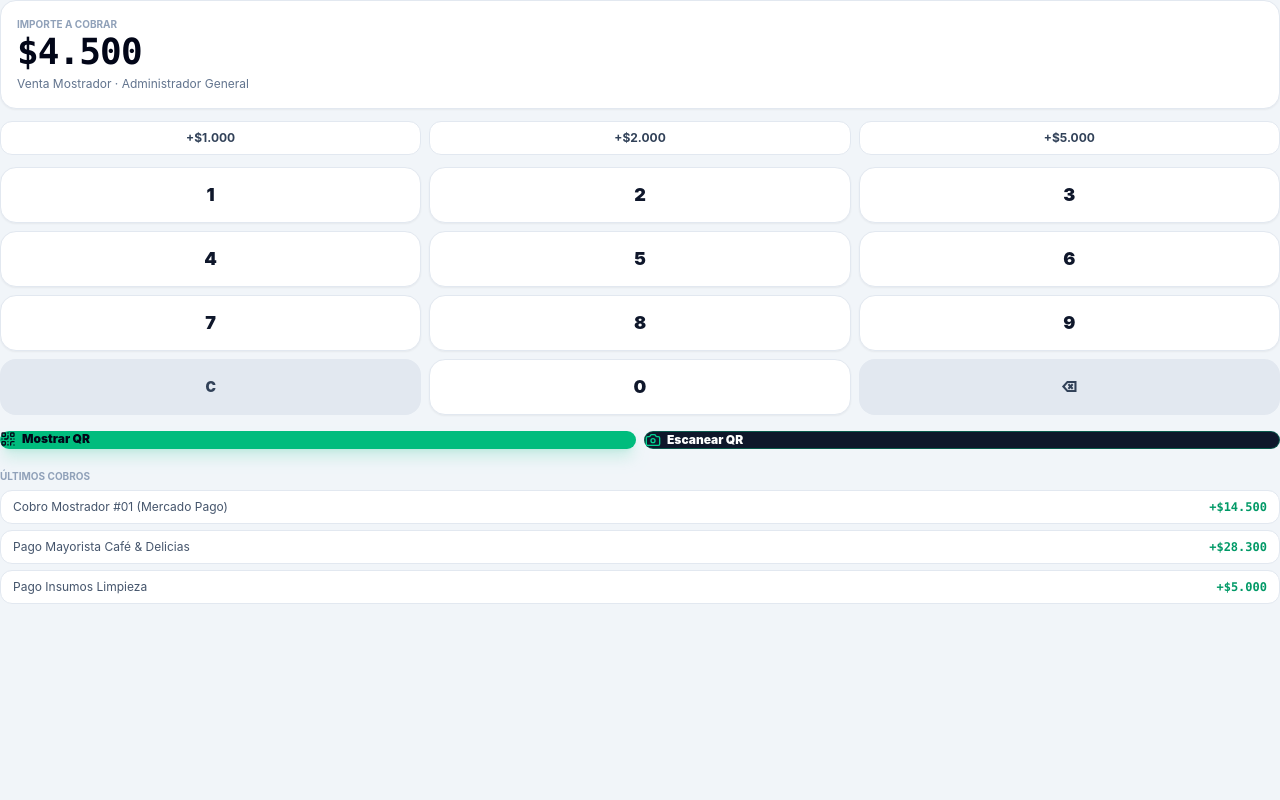
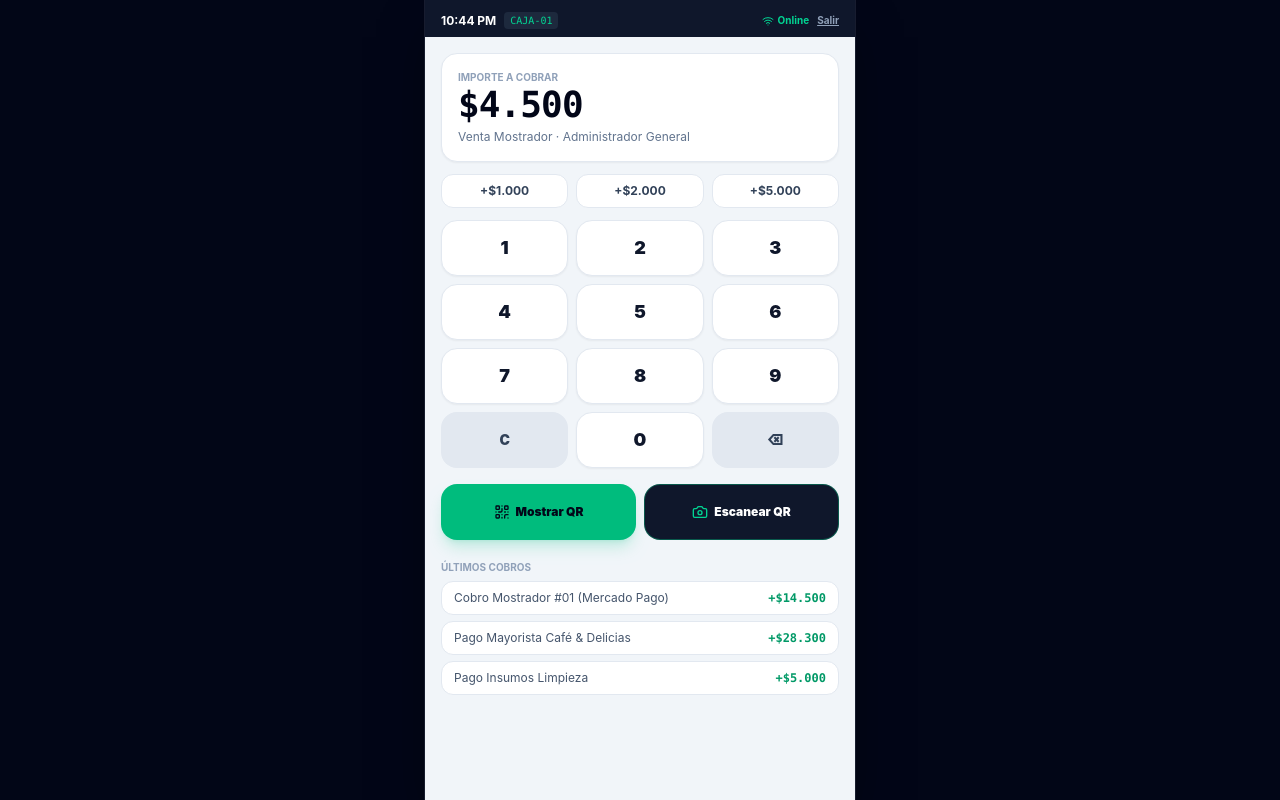
Before and after one commit to popnegro/localpay, a React (Vite) app: page / in a window 1280 px wide. Built offline with nearby package versions, Linux system fonts and the light colour scheme; no server answers; the database is empty.

Commit message:
fix(ux): shell mobile sin ocultar hijos; centrar POS en desktop (max 430px)

```diff
--- a/src/index.css
+++ b/src/index.css
@@ -6,89 +6,59 @@ body,
   height: 100%;
   height: 100dvh;
   margin: 0;
+  padding: 0;
   overflow: hidden;
-  background: #020617;
+  background: #0f172a;
+  -webkit-tap-highlight-color: transparent;
+  -webkit-text-size-adjust: 100%;
 }
 
-/* Demo-first: terminal POS ocupa toda la ventana del mobile */
+/* Shell: solo contenedor full-viewport. No ocultar hijos del POS. */
 .pos-mobile-shell {
   position: fixed;
   inset: 0;
   z-index: 50;
+  width: 100%;
+  height: 100%;
   height: 100dvh;
-  width: 100vw;
-  max-width: 100vw;
   overflow: hidden;
-  background: #020617;
+  background: #0f172a;
+  display: flex;
+  flex-direction: column;
+  align-items: center;
+  justify-content: stretch;
 }
 
-.pos-mobile-shell > div {
-  height: 100% !important;
-  max-height: 100dvh !important;
-  margin: 0 !important;
-  padding: 0 !important;
-  gap: 0 !important;
-  overflow: hidden !important;
+/* El POS vive dentro del shell y ocupa todo el alto disponible */
+.pos-mobile-shell > * {
+  width: 100%;
+  height: 100%;
+  min-height: 0;
+  flex: 1 1 auto;
 }
 
-/* Ocultar barra de controles / workspace de demo */
-.pos-mobile-shell > div > div:first-child {
-  display: none !important;
+/* En pantallas anchas (tablet/desktop) centrar como “teléfono” */
+@media (min-width: 480px) {
+  .pos-mobile-shell {
+    background: #020617;
+    padding: 0;
+  }
+
+  .pos-mobile-shell > * {
+    max-width: 430px;
+    margin-left: auto;
+    margin-right: auto;
+    box-shadow: 0 0 0 1px rgba(148, 163, 184, 0.15), 0 25px 50px -12px rgba(0, 0, 0, 0.5);
+  }
 }
 
-/* Grid interno a una sola columna full height */
-.pos-mobile-shell > div > div:last-child {
-  display: flex !important;
-  flex-direction: column !important;
-  height: 100% !important;
-  min-height: 0 !important;
-  gap: 0 !important;
-  padding: 0 !important;
-  margin: 0 !important;
+/* Utilidad: área segura inferior para botones de acción */
+.pos-safe-bottom {
+  padding-bottom: max(1rem, env(safe-area-inset-bottom));
 }
 
-/* Ocultar columna roadmap (desktop) */
-.pos-mobile-shell [class*='lg:col-span-5'] {
-  display: none !important;
-}
-
-/* Columna del teléfono a 100% */
-.pos-mobile-shell [class*='lg:col-span-7'],
-.pos-mobile-shell [class*='justify-center'] {
-  width: 100% !important;
-  max-width: 100% !important;
-  height: 100% !important;
-  min-height: 0 !important;
-  align-items: stretch !important;
-  justify-content: stretch !important;
-  padding: 0 !important;
-  margin: 0 !important;
-}
-
-/* Quitar marco tipo iPhone/Pixel: el contenido llena la ventana */
-.pos-mobile-shell [class*='max-w-[393px]'],
-.pos-mobile-shell [class*='max-w-[412px]'],
-.pos-mobile-shell [class*='max-w-[400px]'],
-.pos-mobile-shell [class*='aspect-[9/19.5]'] {
-  max-width: 100% !important;
-  width: 100% !important;
-  min-height: 100% !important;
-  max-height: 100% !important;
-  height: 100% !important;
-  aspect-ratio: auto !important;
-  border-radius: 0 !important;
-  border-width: 0 !important;
-  padding: 0 !important;
-  box-shadow: none !important;
-  overflow: hidden !important;
-}
-
-/* Pantalla interna del POS */
-.pos-mobile-shell [class*='rounded-[42px]'],
-.pos-mobile-shell [class*='rounded-[32px]'] {
-  border-radius: 0 !important;
-  min-height: 100% !important;
-  height: 100% !important;
+.pos-safe-top {
+  padding-top: max(0.75rem, env(safe-area-inset-top));
 }
 
 @media print {
@@ -104,15 +74,5 @@ body,
     left: 0 !important;
     top: 0 !important;
     width: 100% !important;
-    max-width: 80mm !important;
-    margin: 0 !important;
-    padding: 3mm !important;
-    box-shadow: none !important;
-    border: none !important;
-    background: white !important;
-    color: black !important;
-  }
-  .no-print {
-    display: none !important;
   }
 }
```
